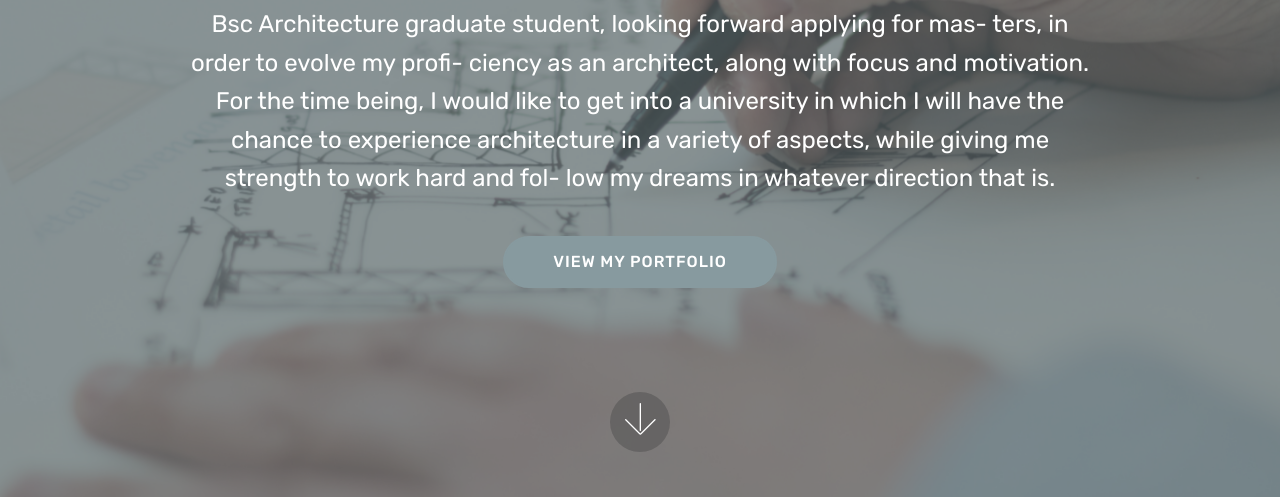
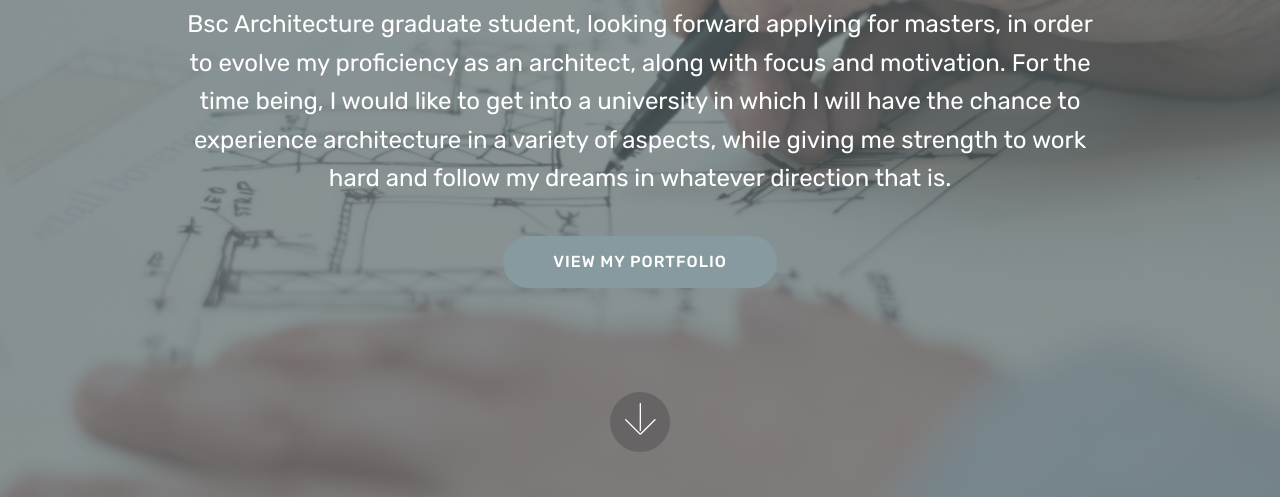
Before and after one commit to michaliakenti/michaliakenti.github.io, a plain HTML site: page index.html in a window 1280 px wide. Shown: the part 303-800 px from the top of the page. Drawn offline with Linux system fonts and the light colour scheme; files whose address does not match are found by name.

Commit message:
Update index.html

```diff
--- a/index.html
+++ b/index.html
@@ -40,7 +40,7 @@
                 <h1 class="mbr-section-title mbr-bold pb-3 mbr-fonts-style display-1">
                     MICHALIA KENTI</h1>
 
-                <p class="mbr-text pb-3 mbr-fonts-style display-5">Bsc Architecture graduate student, looking forward applying for mas- ters, in order to evolve my profi- ciency as an architect, along with focus and motivation. For the time being, I would like to get into a university in which I will have the chance to experience architecture in a variety of aspects, while giving me strength to work hard and fol- low my dreams in whatever direction that is.</p>
+                <p class="mbr-text pb-3 mbr-fonts-style display-5">Bsc Architecture graduate student, looking forward applying for masters, in order to evolve my proficiency as an architect, along with focus and motivation. For the time being, I would like to get into a university in which I will have the chance to experience architecture in a variety of aspects, while giving me strength to work hard and follow my dreams in whatever direction that is.</p>
                 <div class="mbr-section-btn"><a class="btn btn-md btn-warning display-4" href="/MichaliaKentiPrortfolio2020.pdf">VIEW MY PORTFOLIO</a></div>
             </div>
         </div>
```
